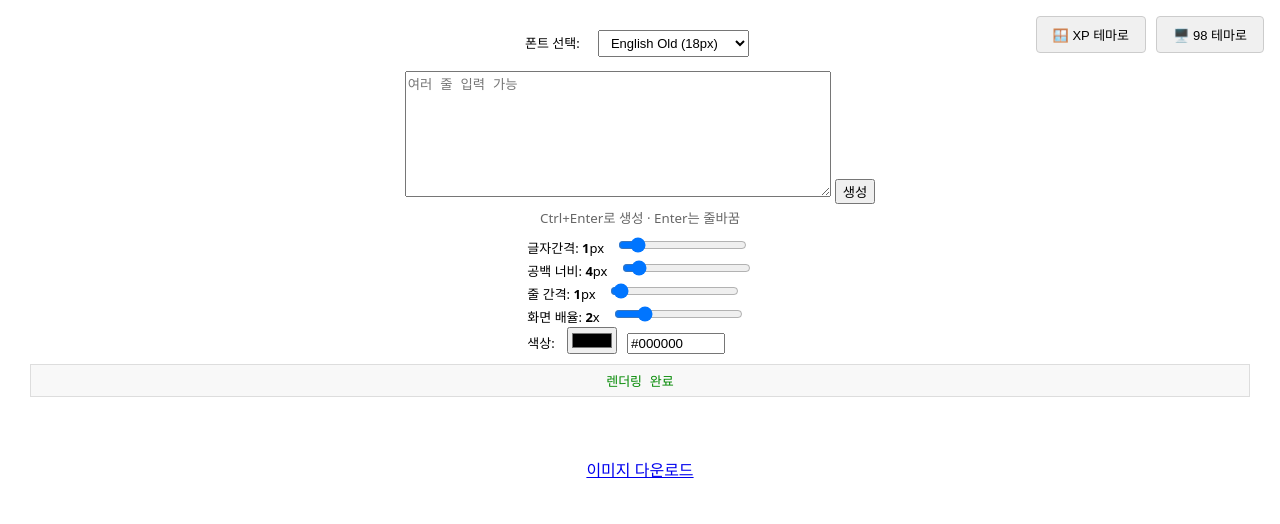
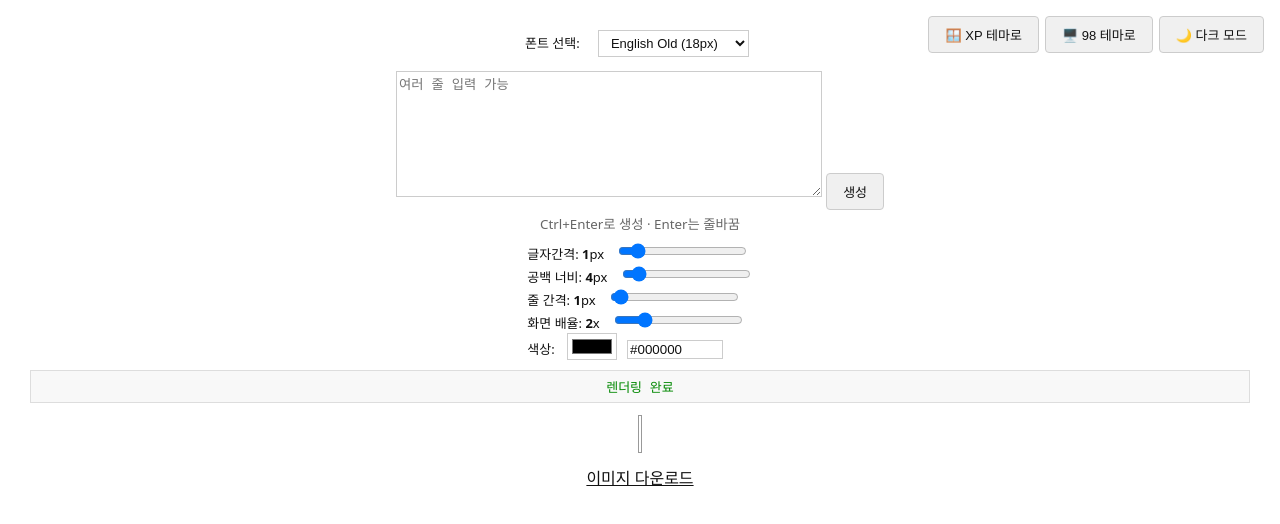
Before and after one commit to 14EE4/text-image-generator, a plain HTML site: page index.html in a window 1280 px wide. Drawn offline with Linux system fonts and the light colour scheme.

Commit message:
Enhance theme support: Implement dark mode styles and toggle functionality in index.html

```diff
--- a/index.html
+++ b/index.html
@@ -4,35 +4,112 @@
   <meta charset="UTF-8">
   <title>텍스트 이미지 변환기</title>
   <style>
-    body { font-family: system-ui, -apple-system, Segoe UI, sans-serif; padding:16px; text-align: center; }
+    /* 색상 변수 (기본: 라이트) */
+    :root{
+      --bg: #ffffff;
+      --fg: #111111;
+      --panel-bg: #ffffff;
+      --muted: #666666;
+      --btn-bg: #f0f0f0;
+      --btn-bg-hover: #e0e0e0;
+      --btn-border: #cccccc;
+      --canvas-bg: #ffffff;
+      --canvas-border: #999999;
+    }
+    /* OS 다크 모드 기본 반영 (사용자 지정 없을 때) */
+    @media (prefers-color-scheme: dark){
+      :root{
+        --bg: #121212;
+        --fg: #eaeaea;
+        --panel-bg: #1b1b1b;
+        --muted: #aaaaaa;
+        --btn-bg: #2a2a2a;
+        --btn-bg-hover: #333333;
+        --btn-border: #3d3d3d;
+        --canvas-bg: #111111;
+        --canvas-border: #444444;
+      }
+    }
+    /* 사용자 토글 우선 적용 */
+    body[data-theme="light"]{
+      --bg: #ffffff;
+      --fg: #111111;
+      --panel-bg: #ffffff;
+      --muted: #666666;
+      --btn-bg: #f0f0f0;
+      --btn-bg-hover: #e0e0e0;
+      --btn-border: #cccccc;
+      --canvas-bg: #ffffff;
+      --canvas-border: #999999;
+    }
+    body[data-theme="dark"]{
+      --bg: #121212;
+      --fg: #eaeaea;
+      --panel-bg: #1b1b1b;
+      --muted: #aaaaaa;
+      --btn-bg: #2a2a2a;
+      --btn-bg-hover: #333333;
+      --btn-border: #3d3d3d;
+      --canvas-bg: #111111;
+      --canvas-border: #444444;
+    }
+
+    body {
+      font-family: system-ui, -apple-system, Segoe UI, sans-serif;
+      padding:16px;
+      text-align: center;
+      background: var(--bg);
+      color: var(--fg);
+    }
     .controls { margin-bottom:10px; }
-    textarea { width:420px; height:120px; resize:vertical; }
-    label { font-size:13px; margin-right:8px; }
-    select { padding: 4px 8px; margin: 6px; font-size: 13px; }
-    #canvas { display:block; margin:12px auto; image-rendering: pixelated; }
+    textarea {
+      width:420px; height:120px; resize:vertical;
+      background: var(--panel-bg); color: var(--fg);
+      border: 1px solid var(--btn-border);
+    }
+    label { font-size:13px; margin-right:8px; color: var(--fg); }
+    select {
+      padding: 4px 8px; margin: 6px; font-size: 13px;
+      background: var(--panel-bg); color: var(--fg);
+      border: 1px solid var(--btn-border);
+    }
+    input[type="text"], input[type="color"] {
+      background: var(--panel-bg); color: var(--fg);
+      border: 1px solid var(--btn-border);
+    }
+    button {
+      background: var(--btn-bg);
+      border: 1px solid var(--btn-border);
+      padding: 8px 16px;
+      border-radius: 4px;
+      cursor: pointer;
+      font-size: 13px;
+      color: var(--fg);
+    }
+    button:hover { background: var(--btn-bg-hover); }
+    #canvas {
+      display:block; margin:12px auto; image-rendering: pixelated;
+      background: var(--canvas-bg);
+      border: 1px solid var(--canvas-border);
+    }
     .theme-switcher {
       position: fixed;
       top: 16px;
       right: 16px;
       z-index: 1000;
+      display: flex;
+      gap: 6px;
     }
-    .theme-switcher button {
-      background: #f0f0f0;
-      border: 1px solid #ccc;
-      padding: 8px 16px;
-      border-radius: 4px;
-      cursor: pointer;
-      font-size: 13px;
-    }
-    .theme-switcher button:hover {
-      background: #e0e0e0;
-    }
+    .theme-switcher button { border-radius: 4px; }
+    small { color: var(--muted); }
+    a#downloadLink { color: var(--fg); }
   </style>
 </head>
 <body>
   <div class="theme-switcher">
     <button onclick="location.href='./xp_theme/'">🪟 XP 테마로</button>
-    <button onclick="location.href='./98_theme/'" style="margin-left:6px;">🖥️ 98 테마로</button>
+    <button onclick="location.href='./98_theme/'">🖥️ 98 테마로</button>
+    <button id="toggleThemeBtn" title="라이트/다크 전환"></button>
   </div>
 
   <div class="controls">
@@ -46,7 +123,7 @@
 
     <textarea id="textInput" placeholder="여러 줄 입력 가능"></textarea>
     <button id="generateBtn">생성</button>
-    <small style="display:block;color:#666;margin-top:4px;">Ctrl+Enter로 생성 · Enter는 줄바꿈</small>
+    <small style="display:block;margin-top:4px;">Ctrl+Enter로 생성 · Enter는 줄바꿈</small>
 
     <div style="margin-top:8px; display:inline-block; text-align:left;">
       <label>글자간격: <strong id="letterSpacingVal">1</strong>px</label>
@@ -69,6 +146,43 @@
 
   <canvas id="canvas" width="800" height="200"></canvas>
   <a id="downloadLink" style="display:none;">이미지 다운로드</a>
+
+  <!-- 다크모드 토글 스크립트 (OS 설정 감지 + 사용자 토글 저장) -->
+  <script>
+    (function(){
+      const btn = document.getElementById('toggleThemeBtn');
+      const media = window.matchMedia && window.matchMedia('(prefers-color-scheme: dark)');
+      const saved = localStorage.getItem('theme');
+      const prefersDark = media && media.matches;
+
+      function setBtnLabel(theme){
+        if (!btn) return;
+        btn.textContent = theme === 'dark' ? '☀️ 라이트 모드' : '🌙 다크 모드';
+        btn.setAttribute('aria-pressed', theme === 'dark' ? 'true' : 'false');
+      }
+      function applyTheme(theme, persist){
+        document.body.dataset.theme = theme;
+        setBtnLabel(theme);
+        if (persist) localStorage.setItem('theme', theme);
+      }
+
+      const initial = saved || (prefersDark ? 'dark' : 'light');
+      applyTheme(initial, false);
+
+      if (media && media.addEventListener && !saved){
+        media.addEventListener('change', e => {
+          if (!localStorage.getItem('theme')) applyTheme(e.matches ? 'dark' : 'light', false);
+        });
+      }
+
+      btn && btn.addEventListener('click', () => {
+        const current = document.body.dataset.theme === 'dark' ? 'dark' : 'light';
+        const next = current === 'dark' ? 'light' : 'dark';
+        applyTheme(next, true);
+      });
+    })();
+  </script>
+
   <script type="module" src="./script.js"></script>
 </body>
 </html>
```
